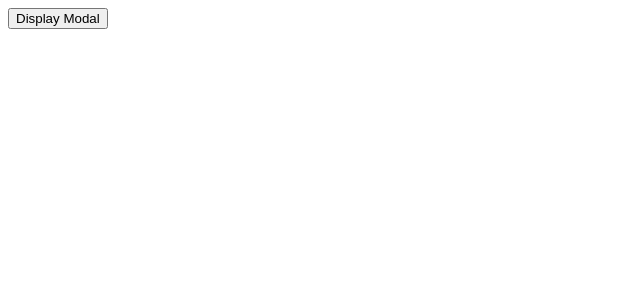
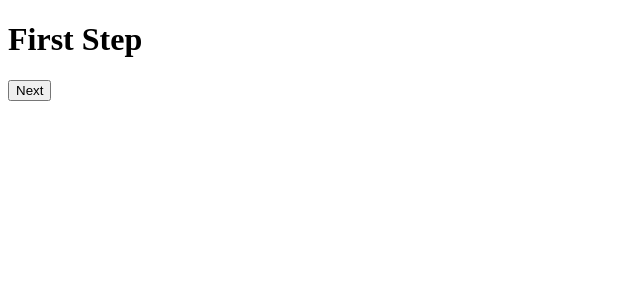
Before and after one commit to MihirVir/react-design-patterns, a React (Vite) app: page / in a window 1280 px wide. Shown: the top 300 px of the page, without its empty margins (0-640 px from the left). Built offline with nearby package versions, Linux system fonts and the light colour scheme.

Commit message:
adding Uncontrolled Flows

```diff
--- /dev/null
+++ b/src/UntrolledFlowApp.jsx
@@ -0,0 +1,40 @@
+import { UncontrolledFlow } from "./components/UncontrolledComponents/uncontrolled-flow"
+
+const First = ({ goNext }) => {
+    return (
+        <>
+            <h1>First Step</h1>
+            <button onClick = {goNext}>Next</button>
+        </>
+    );
+};
+
+const Second = ({ goNext }) => {
+    return (
+        <>
+            <h1>Second Step</h1>
+            <button onClick = {goNext}>Next</button>
+        </>
+    );
+};
+
+const Third = ({ goNext }) => {
+    return (
+        <>
+            <h1>Third Step</h1>
+            <button onClick = {goNext}>Next</button>
+        </>
+    );
+};
+
+export const UncontrolledFlowApp = () => {
+    return (
+        <>
+            <UncontrolledFlow>
+                <First />
+                <Second />
+                <Third />
+            </UncontrolledFlow>
+        </>
+    )
+}
--- /dev/null
+++ b/src/components/UncontrolledComponents/uncontrolled-flow.jsx
@@ -0,0 +1,19 @@
+import React,{ useState } from "react"
+
+// when user hits the last child onDone will be called
+export const UncontrolledFlow = ({ children, onDone }) => {
+    const [data, setData] = useState({});
+    const [currentStepIdx, setCurrentStepIdx] = useState(0);
+
+    const goNext = () => {
+        setCurrentStepIdx(currentStepIdx + 1);
+    };
+
+    const currentChild = React.Children.toArray(children)[currentStepIdx];
+
+    if (React.isValidElement(currentChild)) {
+        return React.cloneElement(currentChild, { goNext });
+    }
+
+    return <h1>Finished Steps</h1>;
+};
--- a/src/components/UncontrolledComponents/uncontrolled-modal.jsx
+++ b/src/components/UncontrolledComponents/uncontrolled-modal.jsx
@@ -23,7 +23,7 @@ const ModalContent = styled.div`
  * This modal is uncontrolled because the outside components can't access its features directly
  */
 
-export const ControlledModal = ({ children }) => {
+export const UncontrolledModal = ({ children }) => {
     const [show, setShow] = useState(false);
     return (
         <>
--- a/src/main.jsx
+++ b/src/main.jsx
@@ -4,10 +4,11 @@ import App from './App.jsx'
 import './index.css'
 import { UncontrolledApp } from './UncontrolledApp.jsx'
 import { ControlledModalApp } from './ControlledModalApp.jsx'
+import { UncontrolledFlowApp } from './UntrolledFlowApp.jsx'
 
 ReactDOM.createRoot(document.getElementById('root')).render(
   <React.StrictMode>
     {/* <App /> */}
-    <ControlledModalApp />
+    <UncontrolledFlowApp />
   </React.StrictMode>,
 )
```
